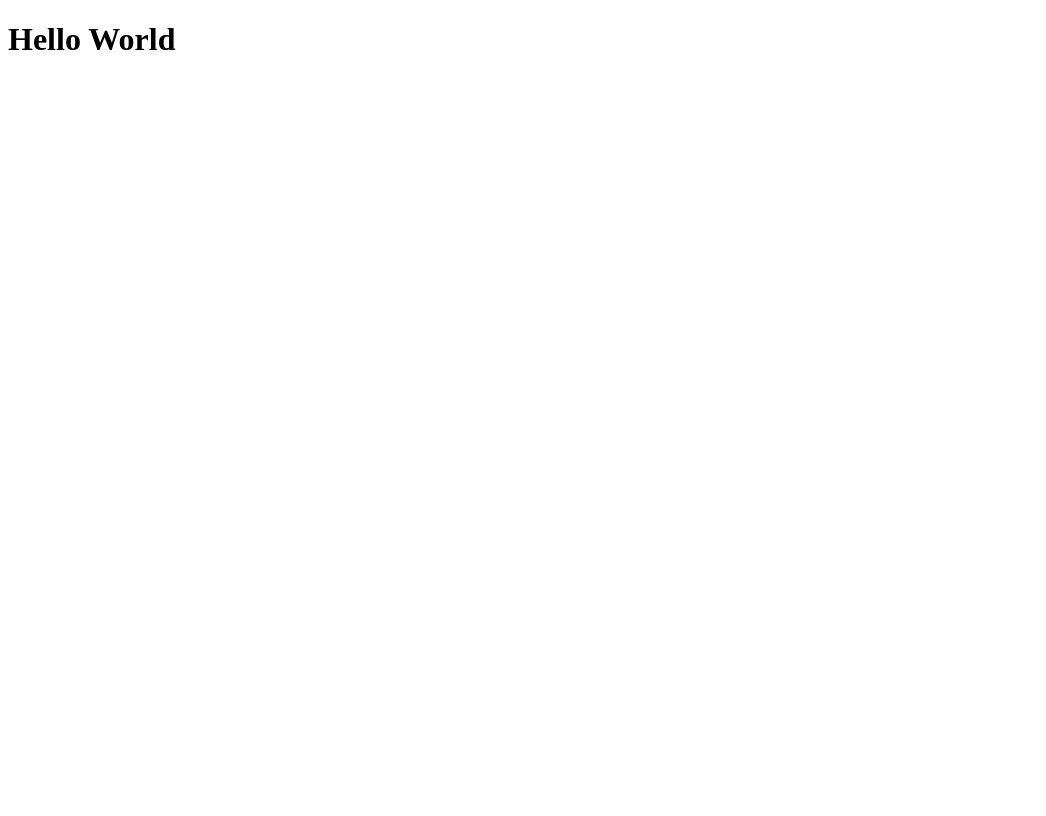
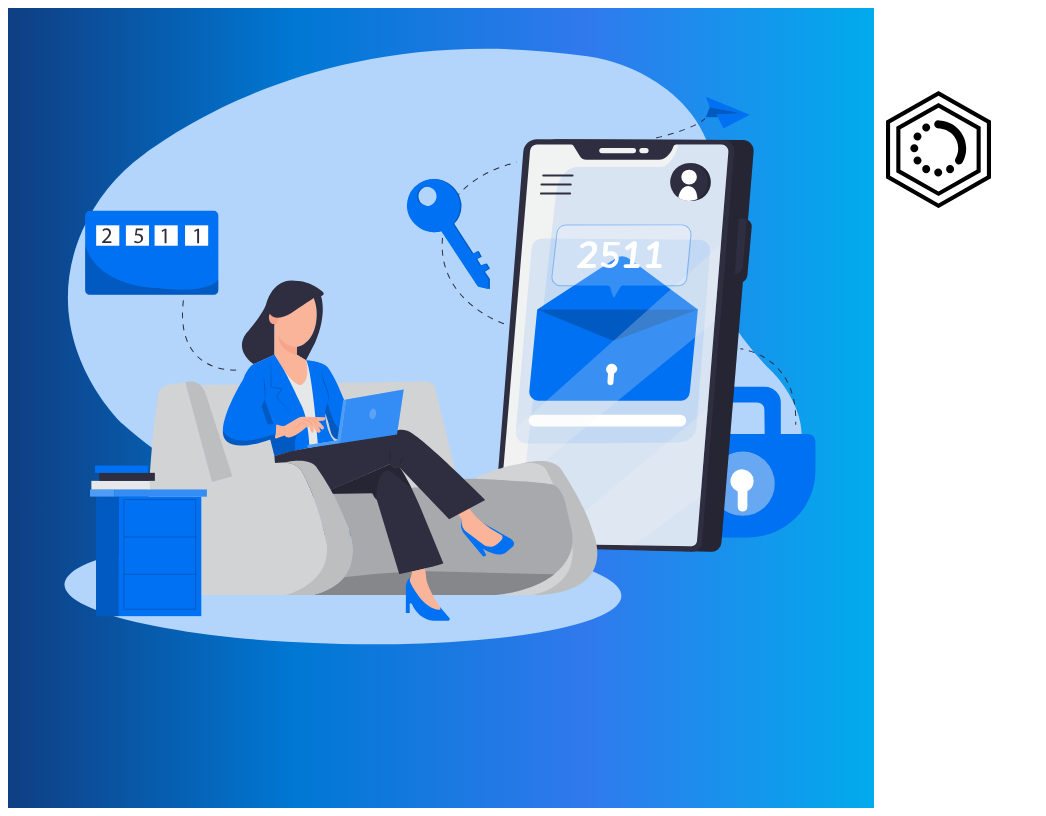
Before and after one commit to CodErebus-dot-com/b2c_next_workspace, a Next.js app in the folder apps/app/: page / in a window 1280 px wide. Shown: the whole page, without its empty margins (0-1046 px from the left). Built offline with nearby package versions, Linux system fonts and the light colour scheme.

Commit message:
add login base template and assets

```diff
--- a/apps/app/pages/_app.tsx
+++ b/apps/app/pages/_app.tsx
@@ -1,8 +1,10 @@
 import type { AppProps } from 'next/app'
+// import css
+import '../styles.css'
 
-export default function MyApp({ Component }: AppProps) {
+export default function MyApp({ Component, pageProps }: AppProps) {
 
   return (
-    <Component />
+    <Component {...pageProps} />
   )
 }
--- /dev/null
+++ b/apps/app/pages/home.tsx
@@ -0,0 +1,33 @@
+import Logo from "../public/images/Genesis_logo.svg"
+import Illustration from "../public/images/OTP-Authentication-Security.svg"
+import Image from 'next/image'
+
+const Home = () => {
+  return (
+    <div id="signin_container">
+      {/* Add SEO to the component of choice to add/modify custom meta data */}
+      <div id="background_branding_container" data-tenant-branding-background-color="true">
+        <Image src={Illustration} alt="sign-in sign-up illustration" priority />
+      </div>
+      <div className="panel" id="panel">
+        <table className="panel_layout" role="presentation">
+          <tbody>
+            <tr className="panel_layout_row">
+              <td id="panel_left" />
+              <td id="panel_center">
+                <div className="inner_container">
+                  <div className="api_container normaltext">
+                    <Image src={Logo} alt="GenesisX logo" priority />
+                    <div id="api" role="main"></div>
+                  </div>
+                </div>
+              </td>
+            </tr>
+          </tbody>
+        </table>
+      </div>
+    </div>
+  )
+}
+
+export default Home
--- a/apps/app/pages/index.tsx
+++ b/apps/app/pages/index.tsx
@@ -1,8 +1,10 @@
+import Home from './home'
+
 export default function Index() {
 
   return (
     <>
-      <h1>Hello World</h1>
+      <Home />
     </>
   )
 }
--- /dev/null
+++ b/apps/app/styles.css
@@ -0,0 +1,26 @@
+#signin_container {
+    display: flex;
+  }
+
+  #background_branding_container {
+    height: 100vh;
+    width: 100vw;
+    background: linear-gradient(to right, #0f3e83, #0078d4, #3079ed, #00abec);
+  }
+
+  .illustration {
+    height: 100%;
+    width: 100%;
+  }
+
+  #panel {
+    height: 100%;
+    width: 60%;
+    display: flex;
+    flex-direction: column;
+    justify-content: center;
+  }
+
+  .inner_container {
+    margin-top: 5em;
+  }
```
Also changed, not shown: apps/app/public/images/Genesis_logo.svg (added), apps/app/public/images/OTP-Authentication-Security.svg (added).
